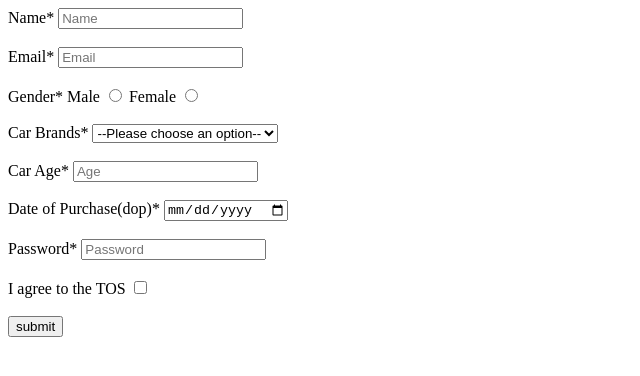
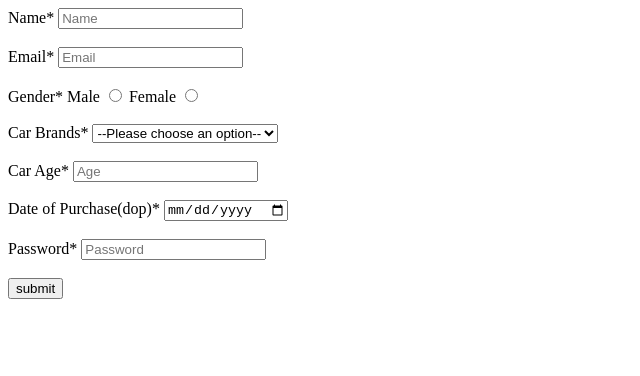
Before and after one commit to acciojob/car-insurance-form-23pujakumari, a website: page main.html in a window 1280 px wide. Shown: the whole page, without its empty margins (0-640 px from the left). Drawn offline with Linux system fonts and the light colour scheme.

Commit message:
created a submission

```diff
--- a/main.html
+++ b/main.html
@@ -40,9 +40,6 @@
 	<label for="password">Password*</label>
 	<input type="password" id="password" placeholder="Password" required><br><br>
 
-	<label for="tos">I agree to the TOS</label>
-	<input type="checkbox" id="tos" required><br><br>
-
 	<button type="submit">submit</button>
 
 
```
